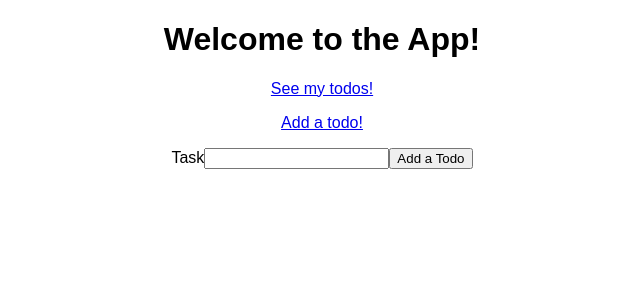
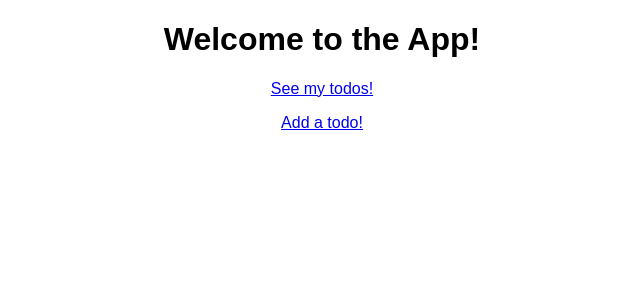
Before and after one commit to Dylan-Hedges/React-Advanced-Web-Dev, a React (Create React App) app in the folder react-redux-todos/: page /todos in a window 1280 px wide. Shown: the top 300 px of the page, without its empty margins (318-958 px from the left). Built offline with nearby package versions, Linux system fonts and the light colour scheme.

Commit message:
Added New ToDo form component, moved code from TodoList, added routing

```diff
--- /dev/null
+++ b/react-redux-todos/src/NewToDoForm.js
@@ -0,0 +1,45 @@
+import React, {Component} from "react";
+
+//Not connected to Redux (not a container) - we pass back the result to TodoList.js for Redux manipulation
+export default class NewToDoForm extends Component {
+  constructor(props){
+    super(props);
+    this.handleSubmit = this.handleSubmit.bind(this);
+    this.handleChange = this.handleChange.bind(this);
+    this.state={
+      task: ""
+    };
+  }
+
+  handleSubmit(e){
+    //Stops page refreshing
+    e.preventDefault();
+    //Dispatches action
+    this.props.handleSubmit(this.state.task);
+    //Resets entire form (previous method reset individually)
+    e.target.reset();
+    //Comes from {...props} in TodoList.js component - lets us redirect
+    this.props.history.push("/todos");
+  }
+  //Controlled input
+  handleChange(e){
+      //Displays what the user types in the field - sets the state of the field to the key the user typed, renders the field each time
+    this.setState({
+      [e.target.name]: e.target.value
+    });
+  }
+  render(){
+    return(
+      <form onSubmit={this.handleSubmit}>
+        <label htmlFor="task">Task</label>
+        <input
+          type="text"
+          name="task"
+          id="task"
+          onChange={this.handleChange}
+        />
+        <button>Add a Todo</button>
+      </form>
+    );
+  }
+}
--- a/react-redux-todos/src/TodoList.js
+++ b/react-redux-todos/src/TodoList.js
@@ -1,45 +1,27 @@
 import React, {Component} from "react";
 import Todo from "./Todo";
+import NewToDoForm from "./NewToDoForm";
 //Connects components to the Redux store
 import {connect} from "react-redux";
 import {addTodo, removeTodo} from "./actionCreators";
+import {Route} from "react-router-dom";
 
+//Connected to Redux (a container)
 class TodoList extends Component {
   constructor (props){
     //Used incase we ever want to pass props down
     super(props);
     //Method binding - binds method to component
-    this.handleSubmit = this.handleSubmit.bind(this);
-    this.handleChange = this.handleChange.bind(this);
+    this.handleAdd= this.handleAdd.bind(this);
     this.removeTodo = this.removeTodo.bind(this);
-    this.state={
-      task: ""
-    };
   }
-
-  handleSubmit(e){
-    //Stops page refreshing
-    e.preventDefault();
-    //Dispatches action
-    this.props.addTodo(this.state.task);
-    //Resets entire form (previous method reset individually)
-    e.target.reset();
-    //Sets the field to blank after dispatching action
-    // this.setState({
-    //   task: ""
-    // });
-  }
-  //Controlled input
-  handleChange(e){
-    //Displays what the user types in the field - sets the state of the field to the key the user typed, renders the field each time
-    this.setState({
-      [e.target.name]: e.target.value
-    });
+  handleAdd(val){
+    this.props.addTodo(val);
   }
   removeTodo(id){
     this.props.removeTodo(id);
   }
-  //removeTodo - passes the removeToDo function to the todo as props
+  //"<NewToDoForm {...props}" - pass in all props to new todo component, allows us to redirect; removeTodo - passes the removeToDo function to the todo as props
   render(){
     let todos = this.props.todos.map((val, index) => (
     <Todo
@@ -49,19 +31,10 @@
   ));
     return(
       <div>
-        <form onSubmit={this.handleSubmit}>
-          <label htmlFor="task">Task</label>
-          <input
-            type="text"
-            name="task"
-            id="task"
-            onChange={this.handleChange}
-          />
-          <button>Add a Todo</button>
-        </form>
-        <ul>
-          {todos}
-        </ul>
+        <Route path="/todos/New" component={props => (
+          <NewToDoForm {...props} handleSubmit={this.handleAdd}/>
+        )} />
+        <Route exact path="/todos" component={() => <div><ul>{todos}</ul></div>} />
       </div>
     );
   }
--- a/react-redux-todos/src/index.js
+++ b/react-redux-todos/src/index.js
@@ -17,7 +17,7 @@
   window.__REDUX_DEVTOOLS_EXTENSION__ && window.__REDUX_DEVTOOLS_EXTENSION__()
 );
 
-//<Provider store={store}> - connects React App with Store, wrap app using provider tags; store={store} specifies what store we are connecting to
+//<Provider store={store}> - connects React and Redux, connects React App to Redux Store, wrap app using provider tags; store={store} specifies what store we are connecting to; <BrowserRouter> - Connects React Router to our app
 ReactDOM.render(
   <Provider store={store}>
     <BrowserRouter>
```
Also changed, not shown: react-redux-todos/src/App.js (+2 -6 lines).
